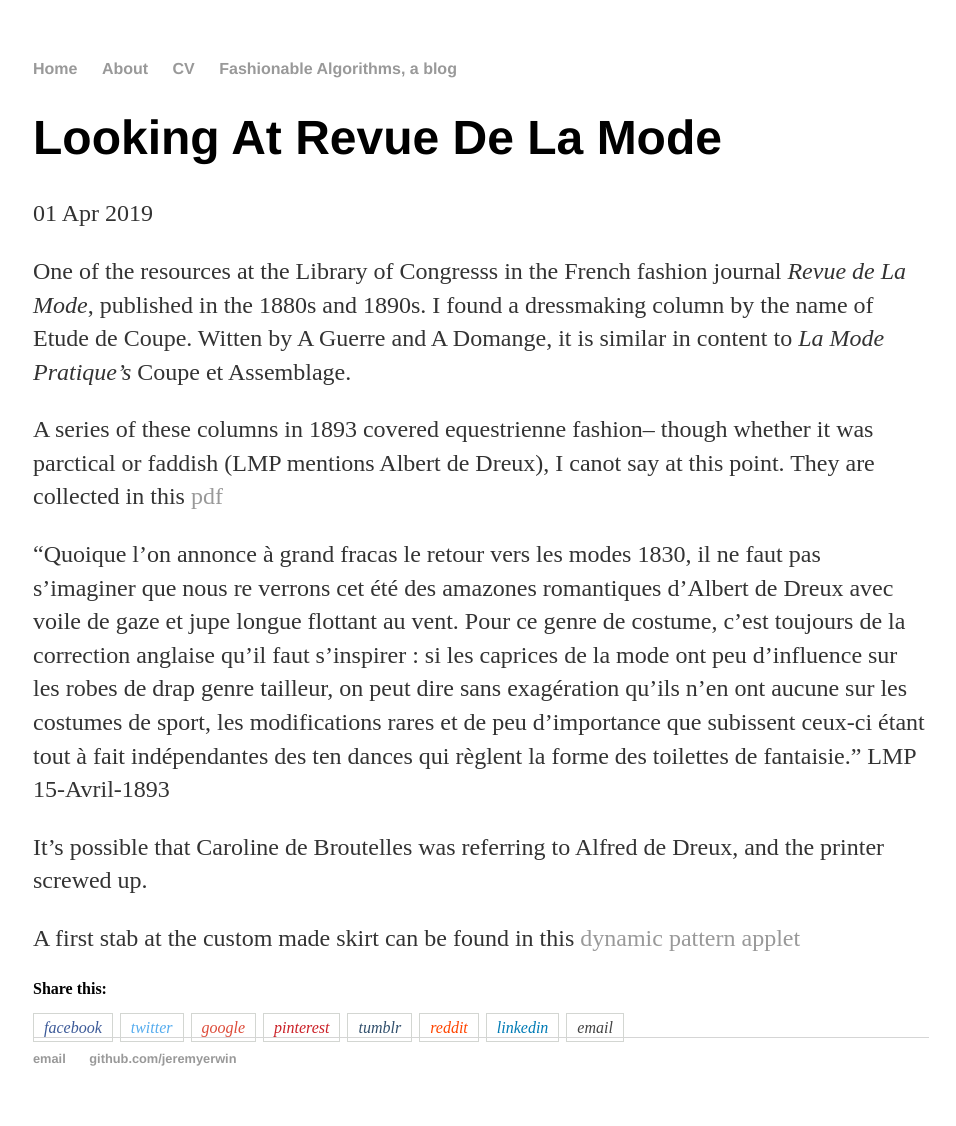
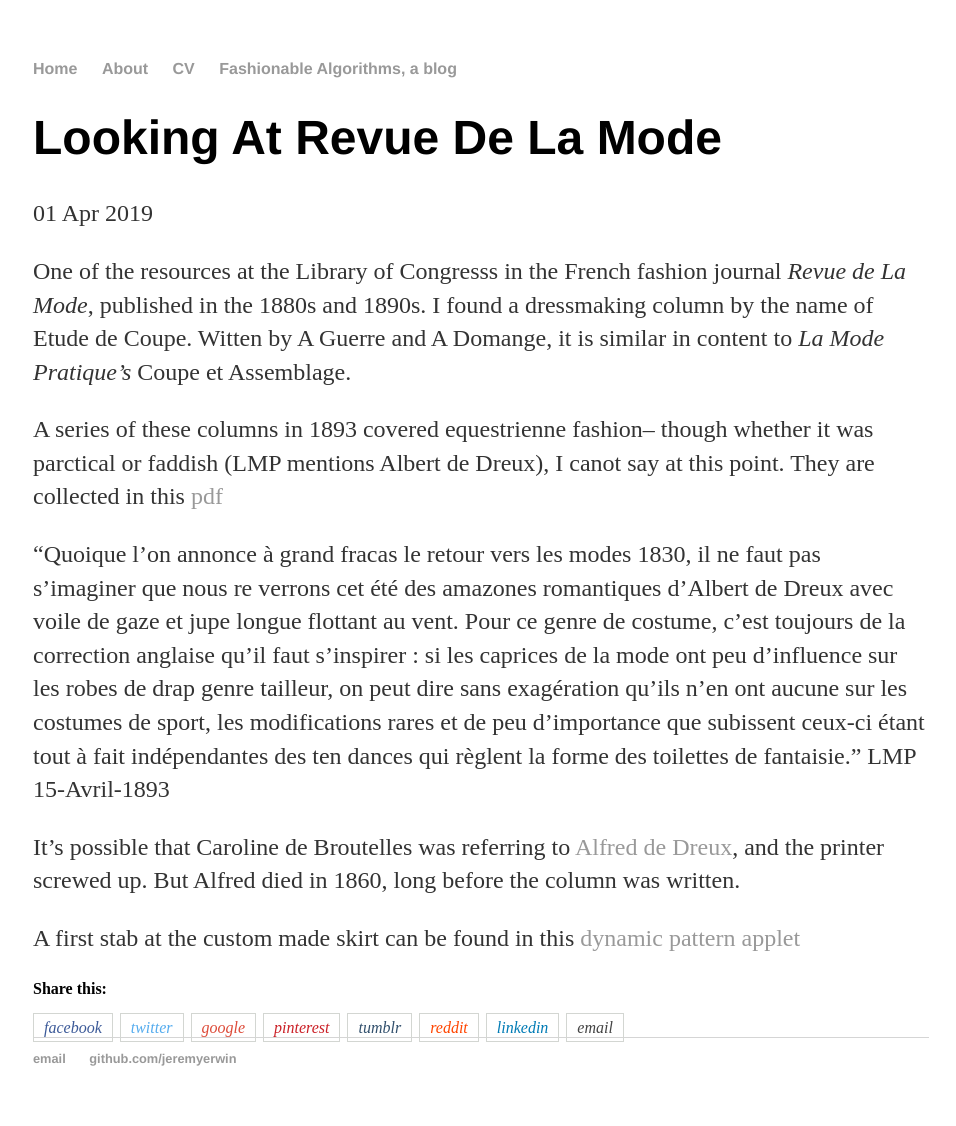
Before and after one commit to jeremyerwin/jeremyerwin.github.io, a Jekyll site: the page built from _posts/2019-04-01-looking-at-Revue-de-la-mode.md, in a window 1280 px wide. Shown: the whole page, without its empty margins (159-1115 px from the left). Built offline with Jekyll 4.4.1, drawn with Linux system fonts in a browser that asks for light colours.

Commit message:
more speculation

```diff
--- a/_posts/2019-04-01-looking-at-Revue-de-la-mode.md
+++ b/_posts/2019-04-01-looking-at-Revue-de-la-mode.md
@@ -13,6 +13,6 @@ canot say at this point. They are collected in this [pdf](https://www.dropbox.co
 "Quoique l'on annonce à grand fracas le retour vers les modes 1830, il ne faut pas s’imaginer que nous re­ verrons cet été des amazones romantiques d’Albert de Dreux avec voile de gaze et jupe longue flottant au vent. Pour ce genre de costume, c’est toujours de la correction anglaise qu’il faut s’inspirer : si les caprices de la mode ont peu d’influence sur les robes de drap genre tailleur, on peut dire sans exagération qu’ils n’en ont aucune sur les costumes de sport, les modifications rares et de peu d’importance que subissent ceux-ci étant tout à fait indépendantes des ten­ dances qui règlent la forme des toilettes de fantaisie."
 LMP 15-Avril-1893
 
-It's possible that Caroline de Broutelles was referring to Alfred de Dreux, and the printer screwed up.
+It's possible that Caroline de Broutelles was referring to [Alfred de Dreux](https://en.wikipedia.org/wiki/Alfred_de_Dreux), and the printer screwed up. But Alfred died in 1860, long before the column was written.
 
 A first stab at the custom made skirt can be found in this [dynamic pattern applet](https://jeremyerwin.github.io/patterns/revuedelamode/JupeAmazone.html)
```
